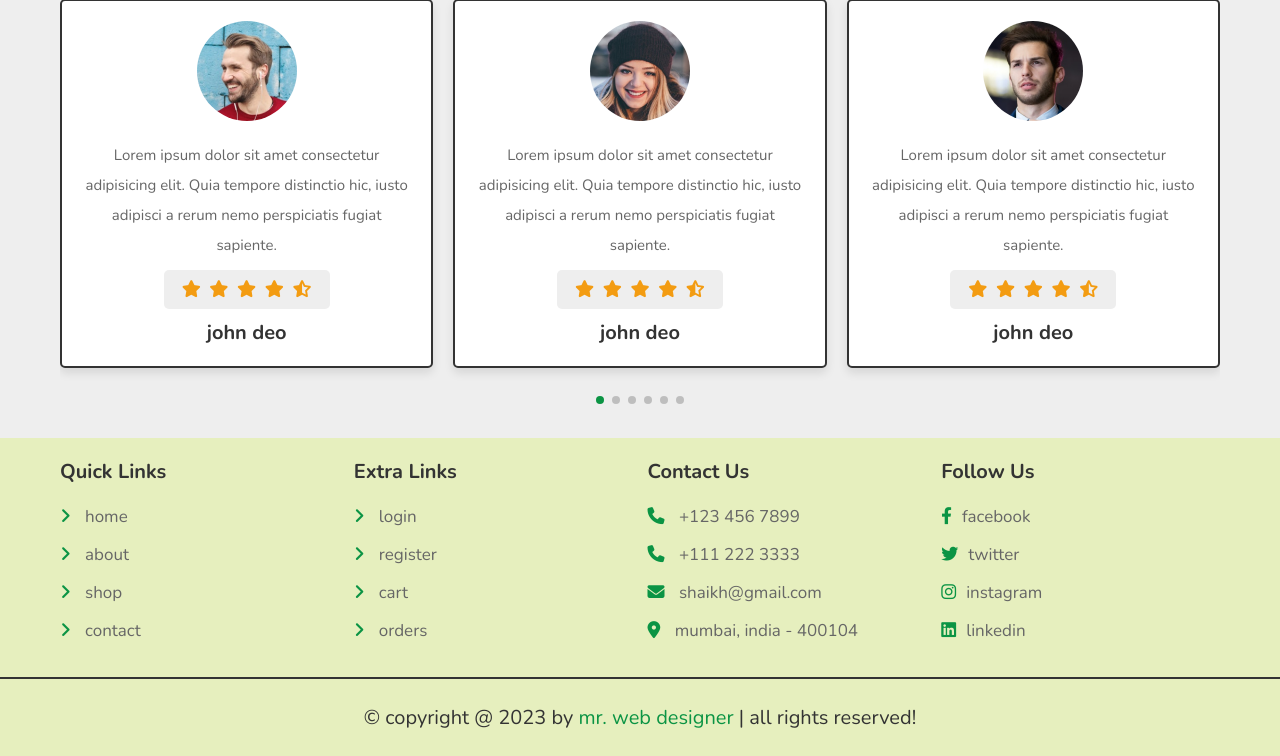
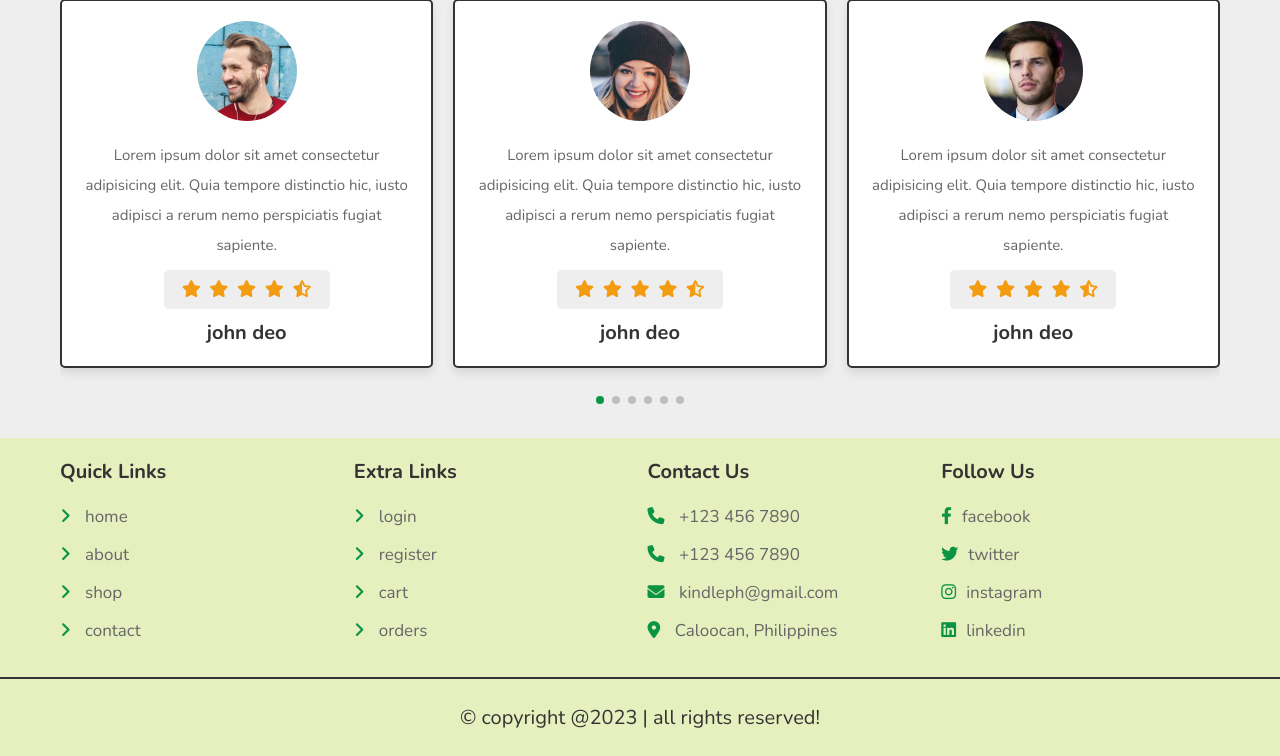
Before and after one commit to Vinzaghi/KindlePHWebApp, a PHP site: page /about.php in a window 1280 px wide. Shown: the part 773-1529 px from the top of the page. Run offline with PHP 8.4, Linux system fonts and the light colour scheme; data comes from the database, SQL or seed files in the repository; data that the repository does not hold is empty; some libraries are stand-ins or nearby versions.

Commit message:
Add files via upload

```diff
--- a/120p/components/connect.php
+++ b/120p/components/connect.php
@@ -1,8 +1,8 @@
 <?php
 
-$db_name = 'mysql:host=localhost;dbname=shop_db';
-$user_name = 'root';
-$user_password = '';
+$db_name = 'mysql:host=localhost;dbname=id20646650_shop_db';
+$user_name = 'id20646650_120pecom';
+$user_password = 'er9~7|+wb3bi4Cr%';
 
 $conn = new PDO($db_name, $user_name, $user_password);
 
--- a/120p/components/footer.php
+++ b/120p/components/footer.php
@@ -20,10 +20,10 @@
 
       <div class="box">
          <h3>contact us</h3>
-         <a href="tel:1234567890"><i class="fas fa-phone"></i> +123 456 7899</a>
-         <a href="tel:11122233333"><i class="fas fa-phone"></i> +111 222 3333</a>
-         <a href="mailto:shaikh@gmail.com"><i class="fas fa-envelope"></i> shaikh@gmail.com</a>
-         <a href="https://www.google.com/myplace"><i class="fas fa-map-marker-alt"></i> mumbai, india - 400104 </a>
+         <a href="tel:1234567890"><i class="fas fa-phone"></i> +123 456 7890</a>
+         <a href="tel:11122233333"><i class="fas fa-phone"></i> +123 456 7890</a>
+         <a href="mailto:shaikh@gmail.com"><i class="fas fa-envelope"></i> kindleph@gmail.com </a>
+         <a href="https://www.google.com"><i class="fas fa-map-marker-alt"></i> Caloocan, Philippines </a>
       </div>
 
       <div class="box">
@@ -36,6 +36,6 @@
 
    </section>
 
-   <div class="credit">&copy; copyright @ <?= date('Y'); ?> by <span>mr. web designer</span> | all rights reserved!</div>
+   <div class="credit">&copy; copyright @<?= date('Y'); ?> | all rights reserved!</div>
 
 </footer>
--- a/120p/components/user_header.php
+++ b/120p/components/user_header.php
@@ -15,10 +15,10 @@
 
    <section class="flex">
 
-      <a href="home.php" class="logo">Kindle<span></span></a>
+      <a href="index.php" class="logo">Kindle<span></span></a>
 
       <nav class="navbar">
-         <a href="home.php">home</a>
+         <a href="index.php">home</a>
          <a href="about.php">about</a>
          <a href="orders.php">orders</a>
          <a href="shop.php">shop</a>
--- a/120p/components/user_logout.php
+++ b/120p/components/user_logout.php
@@ -6,6 +6,6 @@ session_start();
 session_unset();
 session_destroy();
 
-header('location:../home.php');
+header('location:../index.php');
 
 ?>
```
